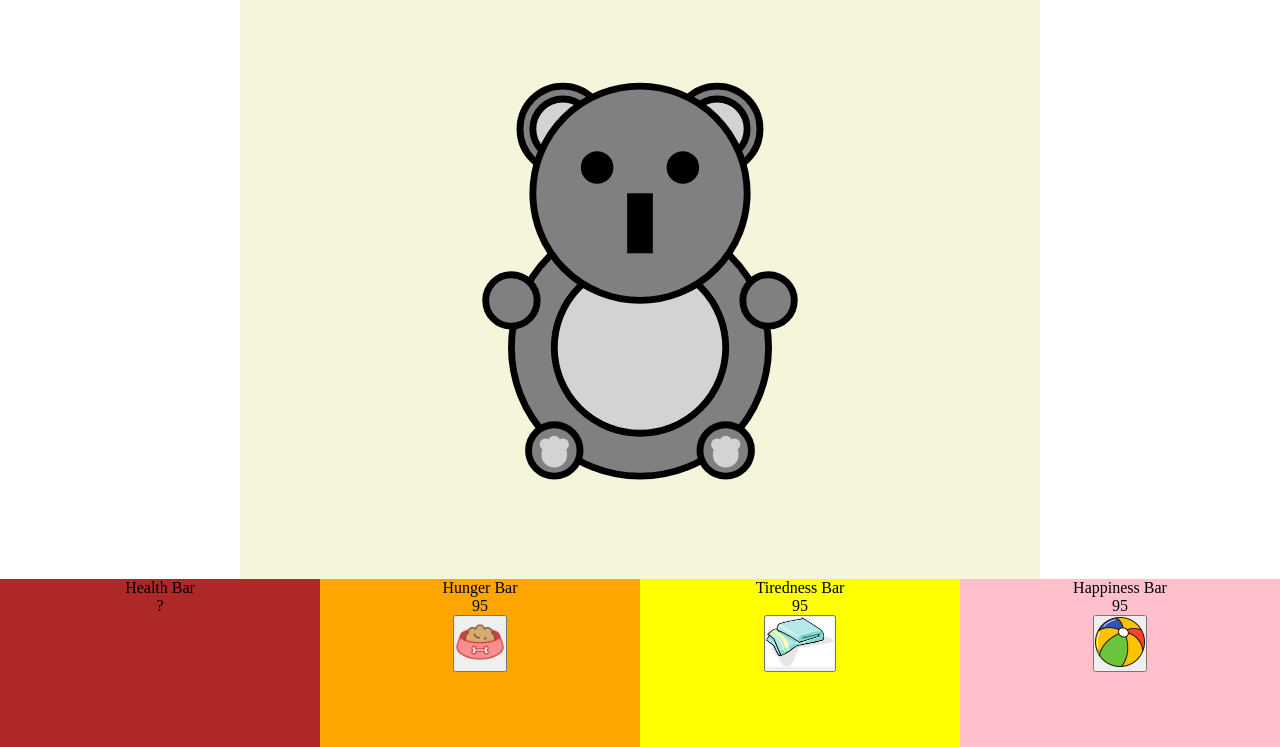
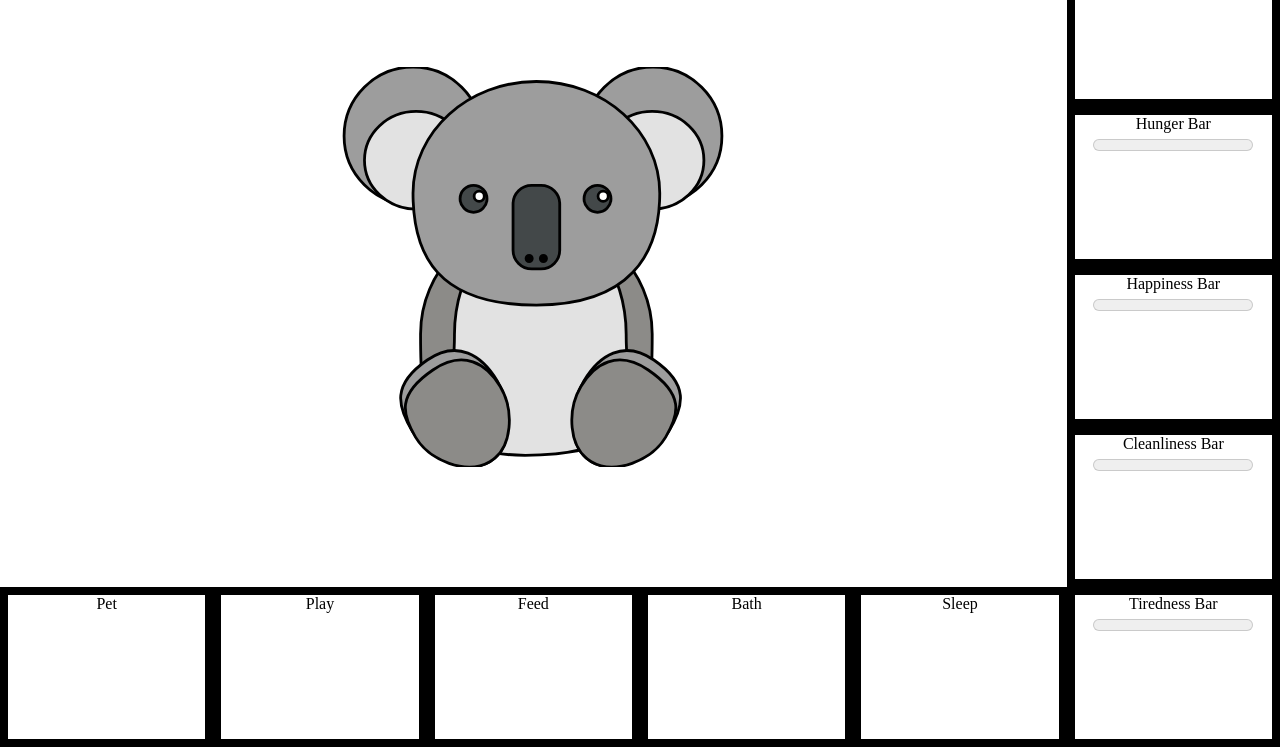
Before and after one commit to JamesWicks01/VirtualPet, a plain HTML site: page index.html in a window 1280 px wide. Shown: the part 53-800 px from the top of the page. Drawn offline with Linux system fonts and the light colour scheme.

Commit message:
Changed the layout of the page

```diff
--- /dev/null
+++ b/Archive/css/style.css
@@ -0,0 +1,50 @@
+main {
+    display: grid;
+    grid-template-columns: 1fr 1fr 1fr 1fr;
+    grid-template-rows: 2em 2fr 1fr;
+
+    grid-template-areas: "head head head head"
+                         "petscreen petscreen petscreen petscreen"
+                         "pethealth pethunger pettiredness pethappiness";
+
+    height: 100vh;
+    width: 100vw;
+}
+
+* {
+    margin: 0;
+    padding:0;
+    text-align: center;
+}
+
+main>header {
+    grid-area: head;
+    background-color: lightblue;
+    text-align: center;
+}
+
+.petscreen {
+    grid-area: petscreen;
+    background-color: beige;
+    margin: auto;
+}
+
+.health {
+    grid-area: pethealth;
+    background-color: rgb(175, 40, 40);
+}
+
+.hunger {
+    grid-area: pethunger;
+    background-color: orange;
+}
+
+.tiredness {
+    grid-area: pettiredness;
+    background-color: yellow;
+}
+
+.happiness {
+    grid-area: pethappiness;
+    background-color: pink;
+}
--- a/css/style.css
+++ b/css/style.css
@@ -1,11 +1,14 @@
 main {
     display: grid;
-    grid-template-columns: 1fr 1fr 1fr 1fr;
-    grid-template-rows: 2em 2fr 1fr;
+    grid-template-rows: 1fr 1fr 1fr 1fr 1fr;
+    grid-template-columns: 1fr 1fr 1fr 1fr 1fr 1fr;
 
-    grid-template-areas: "head head head head"
-                         "petscreen petscreen petscreen petscreen"
-                         "pethealth pethunger pettiredness pethappiness";
+    grid-template-areas:
+                         "petscreen petscreen petscreen petscreen petscreen health"
+                         "petscreen petscreen petscreen petscreen petscreen hunger"
+                         "petscreen petscreen petscreen petscreen petscreen happiness"
+                         "petscreen petscreen petscreen petscreen petscreen cleanliness"
+                         "pet play feed bath sleep tiredness";
 
     height: 100vh;
     width: 100vw;
@@ -17,34 +20,63 @@ main {
     text-align: center;
 }
 
-main>header {
-    grid-area: head;
-    background-color: lightblue;
-    text-align: center;
-}
-
 .petscreen {
     grid-area: petscreen;
-    background-color: beige;
     margin: auto;
 }
 
 .health {
-    grid-area: pethealth;
-    background-color: rgb(175, 40, 40);
+    grid-area: health;
+    border: 0.5em solid;
 }
 
 .hunger {
-    grid-area: pethunger;
-    background-color: orange;
+    grid-area: hunger;
+    border: 0.5em solid;
+
+}
+
+.happiness {
+    grid-area: happiness;
+    border: 0.5em solid;
+}
+
+.cleanliness {
+    grid-area: cleanliness;
+    border: 0.5em solid;
 }
 
 .tiredness {
-    grid-area: pettiredness;
-    background-color: yellow;
+    grid-area: tiredness;
+    border: 0.5em solid;
 }
 
-.happiness {
-    grid-area: pethappiness;
-    background-color: pink;
+.pet {
+    grid-area: pet;
+    border: 0.5em solid;
 }
+
+.play {
+    grid-area: play;
+    border: 0.5em solid;
+}
+
+.feed {
+    grid-area: feed;
+    border: 0.5em solid;
+}
+
+.bath {
+    grid-area: bath;
+    border: 0.5em solid;
+}
+
+.sleep {
+    grid-area: sleep;
+    border: 0.5em solid;
+}
+
+meter {
+    height:1.5em;
+    width:10em;
+}
--- a/index.html
+++ b/index.html
@@ -3,88 +3,50 @@
 <meta charset="UTF-8">
 <meta name="viewport" content="width=device-width, initial-scale=1.0">
 <link rel="stylesheet" href="css/style.css">
-<link rel="stylesheet" href="css/svgStyle.css">
-
-<script src="scripts/decreasePetStats.js"></script>
-<title>Virtual Pet</title>
-
 <main>
-    <header>
-        <h1>Virtual Pet Coursework</h1>
-    </header>
-
-    <svg class="petscreen" width = "100vh" height="600" viewbox="-250 -550 500 700">
-
-        <!-- Body Section -->
-        <circle id="petbody" cx="0" cy="-120" r="150"></circle>
-        <circle id="innerpetbody" cx="0" cy="-120" r="100" class="lightgray"></circle>
-
-        <!-- Leg Section -->
-        <circle id="leftleg" cx="-100" cy="0" r="30"></circle>
-        <circle id="rightleg" cx="100" cy="0" r="30"></circle>
-        <g id="leftpaw">
-           <circle cx="-100" cy="5" r="15" class="paw"></circle>
-           <circle cx="-110" cy="-7" r="7" class="paw"></circle>
-           <circle cx="-100" cy="-10" r="7" class="paw"></circle>
-           <circle cx="-90" cy="-7" r="7" class="paw"></circle>
-        </g>
-        <g id="rightpaw">
-           <circle cx="100" cy="5" r="15" class="paw"></circle>
-           <circle cx="110" cy="-7" r="7" class="paw"></circle>
-           <circle cx="100" cy="-10" r="7" class="paw"></circle>
-           <circle cx="90" cy="-7" r="7" class="paw"></circle>
-        </g>
-
-
-        <!-- Ear Section -->
-        <circle id="leftear" cx="-90" cy="-375" r="50"></circle>
-        <circle id="rightear" cx="90" cy="-375" r="50"></circle>
-        <circle id="leftinnerear" cx="-90" cy="-375" r="35" class="lightgray"></circle>
-        <circle id="rightinnerear" cx="90" cy="-375" r="35" class="lightgray"></circle>
-
-        <!-- Head Section -->
-        <circle id="head" cx="0" cy="-300" r="125"></circle>
-        <circle id="lefteye" cx="-50" cy="-330" r="15" class="black"></circle>
-        <circle id="righteye" cx="50" cy="-330" r="15" class="black"></circle>
-        <g id="nose">
-           <rect width="30" height="70" x="-15" y="-300" class="black"></rect>
-        </g>
-
-        <!-- Arm Section -->
-        <circle id="leftarm" cx="-150" cy="-175" r="30"></circle>
-        <circle id="rightarm" cx="150" cy="-175" r="30"></circle>
-      </svg>
+    <img class="petscreen" src="assets/koala.svg" alt="Koala SVG" height="400em">
 
     <div class="health">
-        <label for="health">Health Bar</label>
-        <br>
-        <output id="healthValue">?</output>
+        <p>Health Bar</p>
+        <meter id="healthValue"
+        min="0" max="100"
+        value="0"></meter>
     </div>
 
     <div class="hunger">
-        <label for="hunger">Hunger Bar</label>
-        <br>
-        <!-- <meter id="hungerValue"
-               min="0" max="100"
-               value="100"></meter> -->
-        <output id="hungerValue">?</output>
-        <br>
-        <button id="FeedMe"><img height="50em" src="dog-bowl.png" alt="Dog Bowl"></button>
+        <p>Hunger Bar</p>
+        <meter id="hungerValue"
+        min="0" max="100"
+        value="0"></meter>
+    </div>
+
+    <div class="happiness">
+        <p>Happiness Bar</p>
+        <meter id="happinessValue"
+        min="0" max="100"
+        value="0"></meter>
+    </div>
+
+    <div class="cleanliness">
+        <p>Cleanliness Bar</p>
+        <meter id="cleanlinessValue"
+        min="0" max="100"
+        value="0"></meter>
     </div>
 
     <div class="tiredness">
-        <label for="tiredness">Tiredness Bar</label>
-        <br>
-        <output id="tirednessValue">?</output>
-        <br>
-        <button id="GoToBed"><img height="50em" src="blanket.png" alt="Blanket"></button>
+        <p>Tiredness Bar</p>
+        <meter id="tirednessValue"
+        min="0" max="100"
+        value="0"></meter>
     </div>
 
-    <div class="happiness">
-        <label for="happiness">Happiness Bar</label>
-        <br>
-        <output id="happinessValue">?</output>
-        <br>
-        <button id="PlayWithMe"><img height="50em" src="beach-ball.png" alt="Beach Ball"></button>
-    </div>
+
+
+
+    <p class="pet">Pet</p>
+    <p class="play">Play</p>
+    <p class="feed">Feed</p>
+    <p class="bath">Bath</p>
+    <p class="sleep">Sleep</p>
 </main>
```
Also changed, not shown: Archive/old.html (added, +90 -0 lines), Archive/beach-ball.png (renamed from beach-ball.png), Archive/blanket.png (renamed from blanket.png), Archive/css/svgStyle.css (renamed from css/svgStyle.css), Archive/dog-bowl.png (renamed from dog-bowl.png), Archive/scripts/decreasePetStats.js (renamed from scripts/decreasePetStats.js), assets/koala.svg (added).
